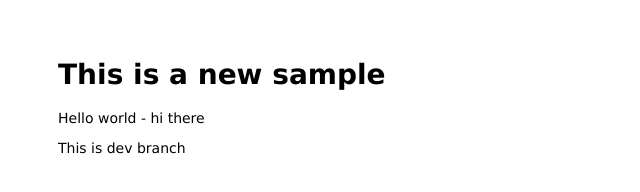
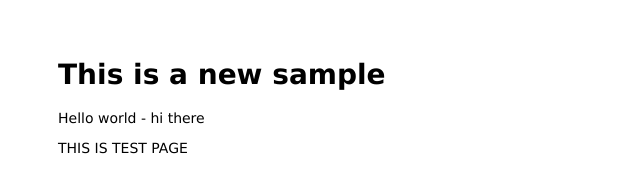
Before and after one commit to Ashok-Rawat-Code/node001, a website: page public/index.html in a window 1280 px wide. Shown: the full height of the page, 0-640 px from the left. Drawn offline with Linux system fonts and the light colour scheme.

Commit message:
Update index.html

```diff
--- a/public/index.html
+++ b/public/index.html
@@ -8,7 +8,7 @@
 <body>
   <h1>This is a new sample</h1>
   <p>Hello world - hi there</p>
-  <p>This is dev branch</p>
+  <p>THIS IS TEST PAGE</p>
 </body>
 
 </html>
```
